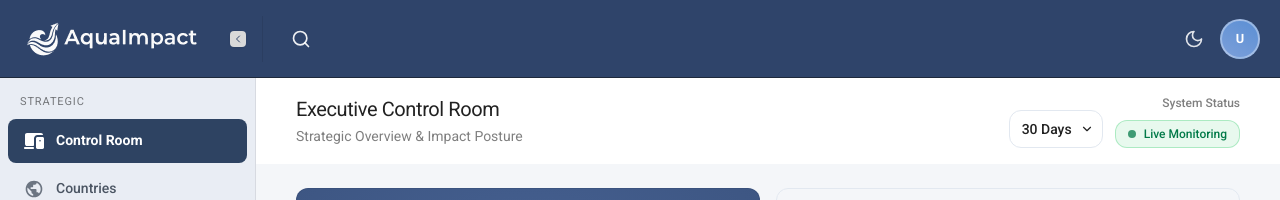
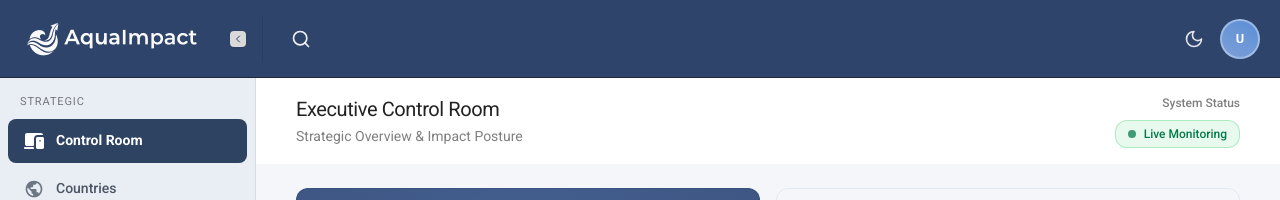
Before and after one commit to sg-ujjwal/nextjs-dashboard, a Next.js app: page / in a window 1280 px wide. Shown: the top 200 px of the page. Built offline with nearby package versions, Linux system fonts and the light colour scheme; what @mui/material-nextjs would draw is missing.

Commit message:
refactor: remove dropdown from KPI section and update default period in usePeriodSelector hook

```diff
--- a/src/modules/dashboard/components/sections/kpi-section/index.tsx
+++ b/src/modules/dashboard/components/sections/kpi-section/index.tsx
@@ -7,12 +7,11 @@ import {
   KPI_SECONDARY,
 } from "@/modules/dashboard/services/kpi-data";
 import { KPICard } from "@/widgets/kpi-card";
-import { Dropdown } from "@/shared/ui/dropdown";
 import { usePeriodSelector } from "@/modules/dashboard/hooks/use-period-selector";
 import { CARD_BORDER_RADIUS_SX } from "@/core/theme/card-styles";
 
 export default function KPISection() {
-  const { period, periods, handleChange } = usePeriodSelector();
+  const { period } = usePeriodSelector();
 
   return (
     <>
@@ -55,11 +54,6 @@ export default function KPISection() {
             </Typography>
           </Box>
           <Box sx={{ display: "flex", alignItems: "flex-end", gap: 1.5 }}>
-            <Dropdown
-              options={periods}
-              value={period}
-              onChange={(v) => handleChange(v)}
-            />
             <Box
               sx={{
                 display: "flex",
--- a/src/modules/dashboard/hooks/use-period-selector.ts
+++ b/src/modules/dashboard/hooks/use-period-selector.ts
@@ -3,7 +3,7 @@
 import { useState, useCallback } from 'react'
 import type { Period } from '@/shared/types'
 
-export const usePeriodSelector = (initial: Period = '30d') => {
+export const usePeriodSelector = (initial: Period = '90d') => {
   const [period, setPeriod] = useState<Period>(initial)
   const periods: { label: string; value: Period }[] = [
     { label: '7 Days', value: '7d' },
```
